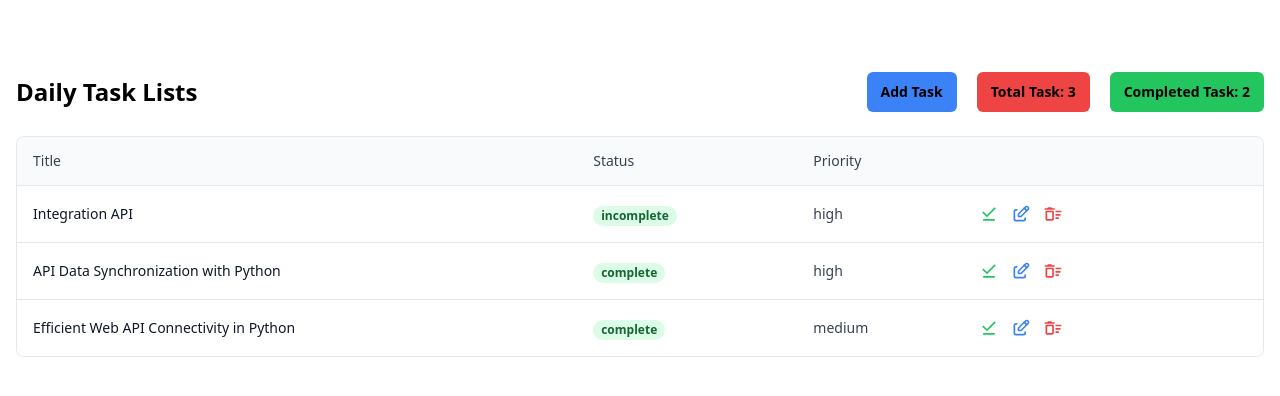
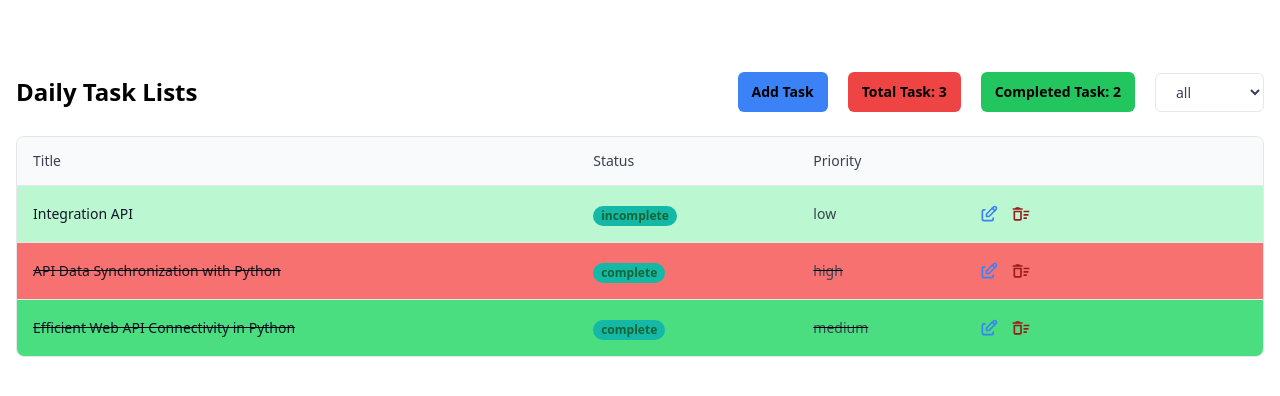
Before and after one commit to rahimsultan/qtec-todo-app, a React (Vite) app: page / in a window 1280 px wide. Shown: the top 396 px of the page. Built offline with nearby package versions, Linux system fonts and the light colour scheme.

Commit message:
filter and localstorage added

```diff
--- a/src/assets/data/Todos.js
+++ b/src/assets/data/Todos.js
@@ -3,7 +3,7 @@ const todos = [
     id: 1,
     title: "Integration API",
     status: "incomplete",
-    priority: "high",
+    priority: "low",
   },
   {
     id: 2,
--- a/src/components/AddForm.jsx
+++ b/src/components/AddForm.jsx
@@ -1,5 +1,4 @@
 import { useState } from "react";
-
 import { nextId } from "../utils/nextId";
 import useTodoContext from "../utils/useTodo";
 
--- a/src/components/EditForm.jsx
+++ b/src/components/EditForm.jsx
@@ -17,7 +17,7 @@ function EditForm() {
       status: status,
       priority: priority,
     };
-    console.log(updated);
+    // console.log(updated);
     const update = todos.map((todo) => (todo.id === item.id ? updated : todo));
 
     setTodos(update);
--- /dev/null
+++ b/src/components/Filter.jsx
@@ -0,0 +1,23 @@
+import useTodoContext from "../utils/useTodo";
+
+function Filter() {
+  const { priority, setPriority } = useTodoContext();
+  return (
+    <select
+      name="priority"
+      required
+      className="block  px-4 py-2 text-sm text-gray-700 bg-white border border-gray-200 rounded-md focus:border-blue-400 focus:outline-none focus:ring focus:ring-blue-300 focus:ring-opacity-40"
+      defaultValue={priority}
+      onChange={(e) => {
+        setPriority(e.target.value);
+      }}
+    >
+      <option value="all">all</option>
+      <option value="high">high</option>
+      <option value="medium">medium</option>
+      <option value="low">low</option>
+    </select>
+  );
+}
+
+export default Filter;
--- a/src/components/Task.jsx
+++ b/src/components/Task.jsx
@@ -1,8 +1,5 @@
 /* eslint-disable react/prop-types */
-import {
-  MdOutlineDeleteSweep,
-  MdOutlineFileDownloadDone,
-} from "react-icons/md";
+import { MdOutlineDeleteSweep } from "react-icons/md";
 import { TbEdit } from "react-icons/tb";
 import useTodoContext from "../utils/useTodo";
 
@@ -10,8 +7,22 @@ function Task({ todo }) {
   const { title, status, priority } = todo;
   const { setIsEditForm, todos, setTodos, setItem } = useTodoContext();
 
+  let background;
+
+  switch (priority) {
+    case "low":
+      background = "bg-green-200";
+      break;
+    case "medium":
+      background = "bg-green-400";
+      break;
+    default:
+      background = "bg-red-400";
+      break;
+  }
+
   const handleEdit = (editItem) => {
-    console.log("edit btn clicked", editItem);
+    // console.log("edit btn clicked", editItem);
     setItem(editItem);
     setIsEditForm((prev) => !prev);
   };
@@ -21,14 +32,15 @@ function Task({ todo }) {
     setTodos(updated);
   };
   // console.log(todos);
+  const complete = status === "complete" ? "line-through" : "";
 
   return (
-    <tr>
+    <tr className={`${background} ${complete}`}>
       <td className="whitespace-nowrap px-4 py-4">
         <div className="text-sm text-gray-900 ">{title}</div>
       </td>
       <td className="whitespace-nowrap px-4 py-4">
-        <span className="inline-flex rounded-full bg-green-100 px-2 text-xs font-semibold leading-5 text-green-800">
+        <span className="inline-flex rounded-full bg-teal-500 px-2 text-xs font-semibold leading-5 text-green-800">
           {status}
         </span>
       </td>
@@ -37,13 +49,10 @@ function Task({ todo }) {
       </td>
       <td className="whitespace-nowrap px-4 py-4 text-right text-sm font-medium w-[300px]">
         <div className="flex items-center gap-3 ">
-          <button className="text-green-500" title="mark as done">
-            <MdOutlineFileDownloadDone size={20} />
-          </button>
           <button className="text-blue-500" onClick={() => handleEdit(todo)}>
             <TbEdit size={20} />
           </button>
-          <button className="text-red-500" onClick={() => handleDelete(todo)}>
+          <button className="text-red-800" onClick={() => handleDelete(todo)}>
             <MdOutlineDeleteSweep size={20} />
           </button>
         </div>
--- a/src/components/TaskHeader.jsx
+++ b/src/components/TaskHeader.jsx
@@ -1,8 +1,9 @@
 import useTodoContext from "../utils/useTodo";
+import Filter from "./Filter";
 
 function TaskHeader() {
   const { setIsAddForm, todos } = useTodoContext();
-  const complete = todos.filter((todo) => todo.status === "complete").length;
+  const complete = todos?.filter((todo) => todo.status === "complete").length;
 
   return (
     <div className="mt-14 items-center justify-between sm:flex">
@@ -15,11 +16,12 @@ function TaskHeader() {
           Add Task
         </button>
         <button className="rounded-md bg-red-500 px-3.5 py-2.5 text-sm font-semibold">
-          Total Task: {todos.length}
+          Total Task: {todos?.length}
         </button>
         <button className="rounded-md bg-green-500 px-3.5 py-2.5 text-sm font-semibold">
           Completed Task: {complete}
         </button>
+        <Filter />
       </div>
     </div>
   );
--- a/src/components/TaskTable.jsx
+++ b/src/components/TaskTable.jsx
@@ -2,8 +2,13 @@ import useTodoContext from "../utils/useTodo";
 import Task from "./Task";
 
 function TaskTable() {
-  const { todos } = useTodoContext();
-  console.log(todos);
+  const { todos, priority } = useTodoContext();
+
+  const filtered =
+    priority === "all"
+      ? todos
+      : todos.filter((todo) => todo.priority === priority);
+
   return (
     <table className="min-w-full divide-y divide-gray-200">
       <thead className="bg-gray-50">
@@ -34,9 +39,15 @@ function TaskTable() {
         </tr>
       </thead>
       <tbody className="divide-y divide-gray-200 bg-white">
-        {todos.map((todo) => (
-          <Task key={todo.id} todo={todo} />
-        ))}
+        {filtered.length > 0 ? (
+          filtered.map((todo) => <Task key={todo.id} todo={todo} />)
+        ) : (
+          <tr>
+            <td colSpan={6} className="text-center py-3">
+              No Data Found
+            </td>
+          </tr>
+        )}
       </tbody>
     </table>
   );
--- a/src/contexts/TodoContext.jsx
+++ b/src/contexts/TodoContext.jsx
@@ -1,5 +1,5 @@
 /* eslint-disable react/prop-types */
-import { createContext, useState } from "react";
+import { createContext, useEffect, useState } from "react";
 import { getTodo } from "../assets/data/Todos";
 
 const todo = getTodo();
@@ -7,10 +7,19 @@ const todo = getTodo();
 export const Context = createContext();
 
 function TodoContext({ children }) {
-  const [todos, setTodos] = useState(todo);
+  const [todos, setTodos] = useState(() => {
+    const data = localStorage.getItem("todos");
+    return data ? JSON.parse(data) : todo;
+  });
   const [isAddForm, setIsAddForm] = useState(false);
   const [isEditForm, setIsEditForm] = useState(false);
   const [item, setItem] = useState(null);
+  const [priority, setPriority] = useState("all");
+
+  useEffect(() => {
+    localStorage.setItem("todos", JSON.stringify(todos));
+    // console.log("todos context", todos);
+  }, [todos]); // Run whenever todos change
 
   const todoOption = {
     isAddForm,
@@ -21,7 +30,10 @@ function TodoContext({ children }) {
     setIsEditForm,
     item,
     setItem,
+    priority,
+    setPriority,
   };
+
   return <Context.Provider value={todoOption}>{children}</Context.Provider>;
 }
 
```
Also changed, not shown: src/utils/localStorage.js (deleted).
